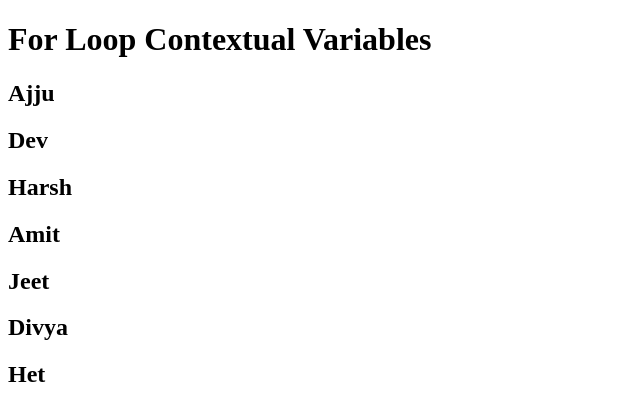
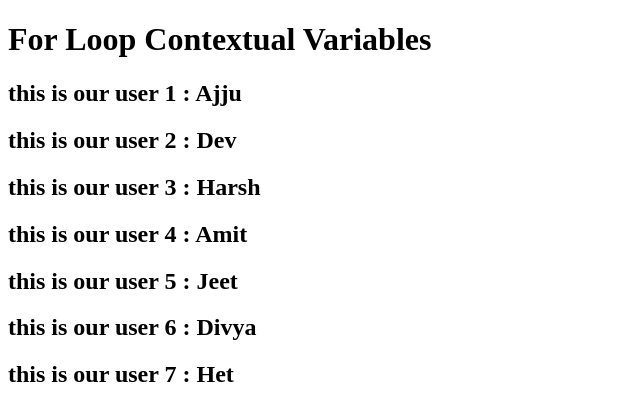
Before and after one commit to Bhavu7/Angular-v20, an Angular app: page / in a window 1280 px wide. Shown: the top 420 px of the page, without its empty margins (0-640 px from the left). Built offline with nearby package versions, Linux system fonts and the light colour scheme.

Commit message:
For Loop Contextual Variables

```diff
--- a/src/app/app.html
+++ b/src/app/app.html
@@ -180,5 +180,5 @@
 <h1>For Loop Contextual Variables</h1>
 
 @for(user of users; track user){
-  <h2>{{user}}</h2>
+  <h2>this is our user {{$index + 1}} : {{user}}</h2>
 }
```
